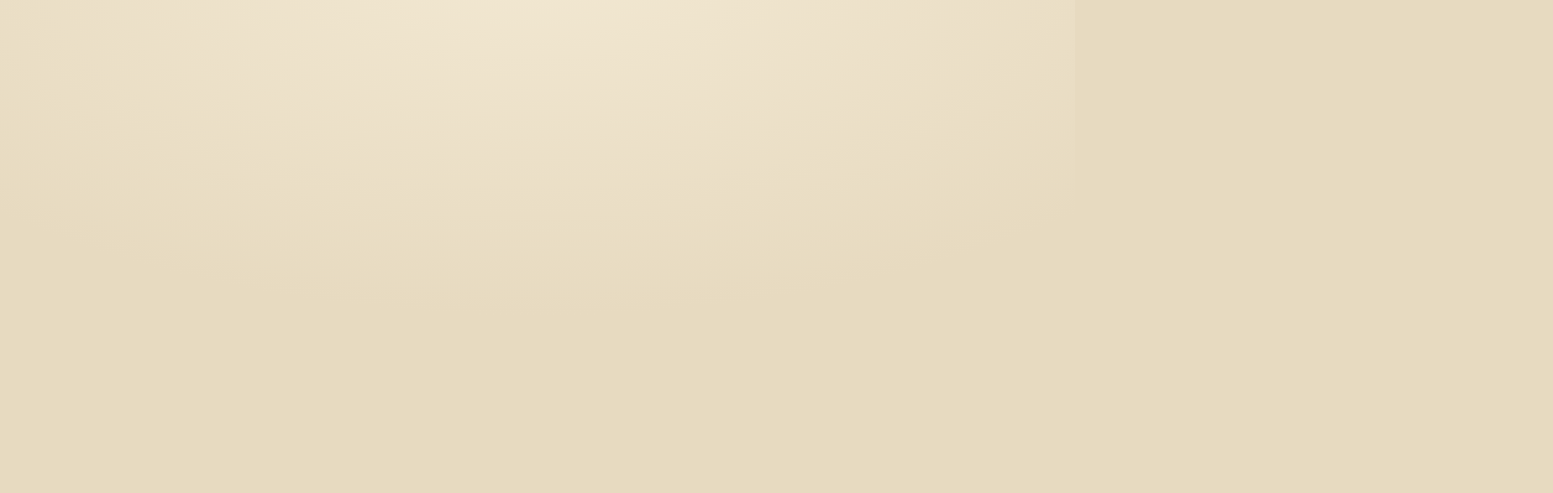
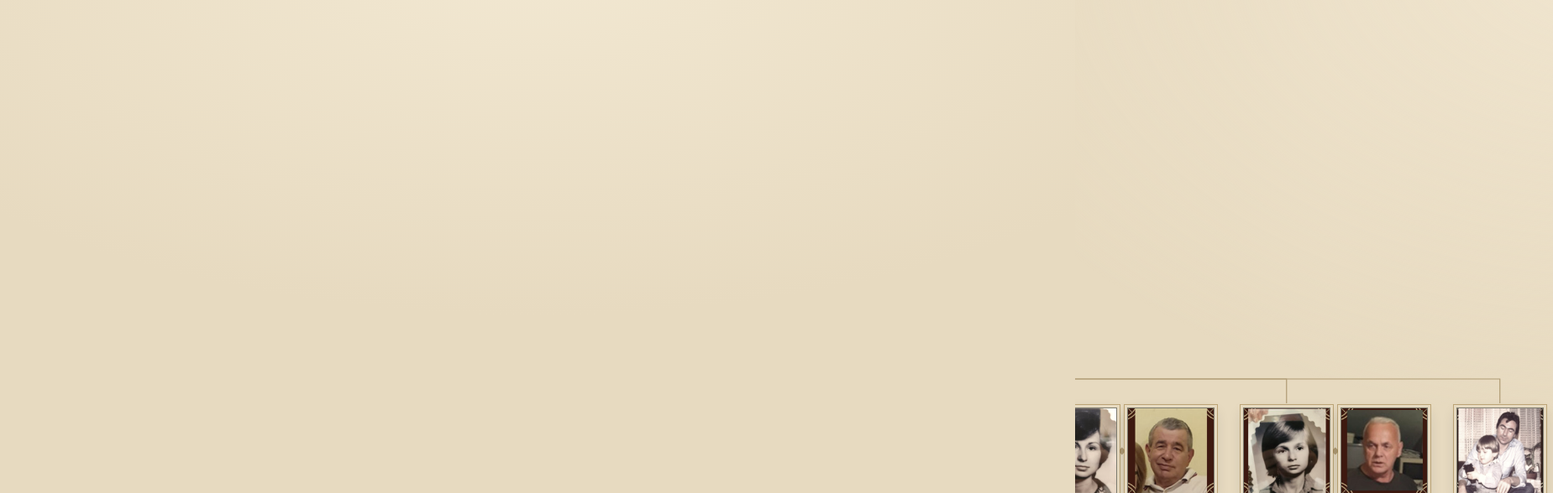
Before and after one commit to HulkGT/stablo, a plain HTML site: page index.html in a window 1280 px wide. Shown: the part 56-644 px from the top of the page at 84% size, 1849 px wide, since content can reach past the window. Drawn offline with Linux system fonts and the light colour scheme; no server answers.

Commit message:
Anzeige ohne CSS-Transform
Karten, Linien und Schriftgroessen werden direkt in Pixeln berechnet;
die Seite scrollt normal statt in einem eigenen Zoom-Container.
Behebt die leere Darstellung auf Android.

Co-Authored-By: Claude Opus 5 <noreply@anthropic.com>
Claude-Session: https://claude.ai/code/session_01CF3aCuN2yWoMQpF4AVeGCg

```diff
--- a/app.js
+++ b/app.js
@@ -8,7 +8,7 @@ var CFG=window.CFG||{}, LABEL=48;
 var state={people:[],couples:[]}, L=null, z=1, sel=null, stamp=null, busy=false, empty=false, fresh={};
 
 var $=function(id){return document.getElementById(id)};
-var stage=$('stage'), wires=$('wires'), viewport=$('viewport'), canvas=$('canvas');
+var stage=$('stage'), wires=$('wires');
 
 /* ---------- pohrana na uređaju ---------- */
 function jget(k,f){ try{ var s=localStorage.getItem(k); return s?JSON.parse(s):f }catch(e){ return f } }
@@ -126,18 +126,22 @@ function card(p,x,y){
   var b=document.createElement('button');
   b.className='p'+(p.d?' dead':'')+((Date.now()-(fresh[p.id]||0)<90000)?' new':'');
   b.type='button'; b.dataset.id=p.id;
-  b.style.left=x+'px'; b.style.top=y+'px';
+  var C=Math.round(Tree.CARD*z);
+  b.style.left=Math.round(x*z)+'px'; b.style.top=Math.round(y*z)+'px';
+  b.style.width=C+'px';
   var src=photoSrc(p);
-  b.innerHTML='<span class="fr">'+(src?'<img src="'+esc(src)+'" alt="">':'<span class="mono">'+esc(initials(p.n))+'</span>')+'</span>'+
-    '<span class="nm">'+esc(p.n)+'</span><span class="yr">'+esc(life(p))+'</span>';
+  var fs=Math.max(8,Math.round(11.5*z)), fy=Math.max(8,Math.round(10.5*z));
+  b.innerHTML='<span class="fr" style="width:'+C+'px;height:'+C+'px">'+
+    (src?'<img src="'+esc(src)+'" alt="">':'<span class="mono" style="font-size:'+Math.round(C*0.26)+'px">'+esc(initials(p.n))+'</span>')+'</span>'+
+    '<span class="nm" style="font-size:'+fs+'px;width:'+Math.round(C*1.2)+'px">'+esc(p.n)+'</span>'+
+    '<span class="yr" style="font-size:'+fy+'px">'+esc(life(p))+'</span>';
   return b;
 }
 function wire(d,red){
   var e=document.createElementNS('http://www.w3.org/2000/svg','path');
   e.setAttribute('d',d); e.setAttribute('fill','none');
   e.setAttribute('stroke',red?'#993720':'#B09B74');
-  e.setAttribute('stroke-width',red?1.8:1.2);
-  e.setAttribute('vector-effect','non-scaling-stroke');
+  e.setAttribute('stroke-width',Math.max(1,(red?1.8:1.2)*z));
   wires.appendChild(e); return e;
 }
 function knot(x,y,r,red){
@@ -147,10 +151,10 @@ function knot(x,y,r,red){
 }
 function render(){
   L=Tree.build(state);
-  var C=L.CARD;
+  var C=L.CARD, Z=function(v){ return v*z };
   stage.querySelectorAll('.p').forEach(function(e){ e.remove() });
   wires.innerHTML='';
-  var W=L.width+2, H=L.height+LABEL+10;
+  var W=Math.round((L.width+2)*z), H=Math.round((L.height+LABEL+10)*z);
   stage.style.width=W+'px'; stage.style.height=H+'px';
   wires.setAttribute('viewBox','0 0 '+W+' '+H);
   wires.setAttribute('width',W); wires.setAttribute('height',H);
@@ -159,7 +163,7 @@ function render(){
     u.m.forEach(function(id){ stage.appendChild(card(L.P[id],u.pos[id],u.y)) });
     if(u.m.length===2){
       var x1=u.pos[u.m[0]]+C, x2=u.pos[u.m[1]], y=u.y+C/2;
-      wire('M'+(x1+4)+' '+y+'H'+(x2-4)); knot((x1+x2)/2,y,4.5);
+      wire('M'+Z(x1+4)+' '+Z(y)+'H'+Z(x2-4)); knot(Z((x1+x2)/2),Z(y),Math.max(2,4.5*z));
     }
     if(u.kids.length){
       var ox=u.x+u.w/2, oy=u.y+C+LABEL-6;
@@ -167,30 +171,25 @@ function render(){
       u.kids.forEach(function(k){
         var kx=k.m.length===2 ? (k.par.indexOf(u)>=0 ? k.pos[k.m[0]]+C/2 : k.x+k.w/2) : k.x+k.w/2;
         k.m.forEach(function(id){ if(L.P[id].pc && L.C[L.P[id].pc]===L.C[u.cid]) kx=k.pos[id]+C/2 });
-        wire('M'+ox+' '+oy+'V'+bus+'H'+kx+'V'+(k.y-5));
+        wire('M'+Z(ox)+' '+Z(oy)+'V'+Z(bus)+'H'+Z(kx)+'V'+Z(k.y-5));
       });
-      knot(ox,oy,3.5);
+      knot(Z(ox),Z(oy),Math.max(2,3.5*z));
     }
   });
   $('count').textContent=state.people.length+' osoba · '+L.gens+' koljena';
-  apply();
 }
 
 /* ---------- zum ---------- */
-function apply(){
-  stage.style.transform='scale('+z+')';
-  canvas.style.width=(parseFloat(stage.style.width)+48)*z+'px';
-  canvas.style.height=(parseFloat(stage.style.height)+86)*z+'px';
-}
-function setZ(v){ z=Math.min(1.8,Math.max(.22,v)); apply() }
-function vw(){ return viewport.clientWidth || window.innerWidth || 360 }
-function vh(){ return viewport.clientHeight || window.innerHeight || 640 }
-function fit(){ setZ(Math.min(1.1,(vw()-16)/(L.width+48))) }      // cijelo stablo odjednom
-function start(){                                                  // čitljiv početak: lica su dovoljno velika
+function apply(){ render() }
+function setZ(v){ z=Math.min(1.8,Math.max(.22,v)); render() }
+function vw(){ return window.innerWidth || document.documentElement.clientWidth || 360 }
+function fit(){ setZ(Math.min(1.1,(vw()-24)/(L.width+40))) }   // cijelo stablo odjednom
+function start(){                                              // čitljiv početak
   setZ(Math.max(.5, Math.min(1, vw()/780)));
   setTimeout(function(){
-    viewport.scrollLeft=Math.max(0,(parseFloat(canvas.style.width)-vw())/2);
-    viewport.scrollTop=0;
+    var el=document.scrollingElement||document.documentElement;
+    el.scrollLeft=Math.max(0,(stage.offsetWidth-vw())/2);
+    el.scrollTop=0;
   },0);
 }
 
--- a/index.html
+++ b/index.html
@@ -39,11 +39,9 @@
 
 <div class="sync" id="sync" hidden></div>
 
-<div class="viewport" id="viewport">
-  <div class="canvas" id="canvas">
-    <div class="stage" id="stage"><svg class="wires" id="wires" aria-hidden="true"></svg></div>
-  </div>
-</div>
+<main class="wrap">
+  <div class="stage" id="stage"><svg class="wires" id="wires" aria-hidden="true"></svg></div>
+</main>
 
 <div class="sheet" id="sheet" hidden></div>
 <div class="modal" id="modal" hidden></div>
--- a/style.css
+++ b/style.css
@@ -6,7 +6,7 @@
   --sans:system-ui,-apple-system,'Segoe UI',Roboto,sans-serif;
 }
 *{box-sizing:border-box;-webkit-tap-highlight-color:transparent}
-html,body{margin:0;height:100%;overscroll-behavior:none}
+html,body{margin:0;min-height:100%}
 body{
   background:radial-gradient(120% 80% at 50% 0%,#F0E5CF 0%,rgba(240,229,207,0) 55%),var(--paper);
   color:var(--ink);font-family:var(--sans);
@@ -29,22 +29,21 @@ button{font:inherit;color:inherit}
 .sync.ok{background:#2f6b4f}
 
 /* Stammbaum */
-.viewport{position:absolute;inset:0;padding-top:calc(58px + env(safe-area-inset-top));overflow:auto;-webkit-overflow-scrolling:touch}
-.canvas{margin:0 auto}
-.stage{position:relative;transform-origin:0 0;padding:26px 24px 60px;width:max-content}
-.wires{position:absolute;inset:0;overflow:visible;pointer-events:none}
+.wrap{padding:calc(70px + env(safe-area-inset-top)) 16px 90px;display:block}
+.stage{position:relative;margin:0 auto}
+.wires{position:absolute;left:0;top:0;overflow:visible;pointer-events:none}
 
-.p{position:absolute;width:var(--card);display:flex;flex-direction:column;align-items:center;gap:6px;
+.p{position:absolute;display:flex;flex-direction:column;align-items:center;gap:5px;
   background:none;border:0;padding:0;text-align:center}
-.fr{width:var(--card);height:var(--card);position:relative;overflow:hidden;background:var(--paper2);
+.fr{position:relative;overflow:hidden;background:var(--paper2);
   border:1px solid rgba(31,44,51,.5);box-shadow:0 0 0 3px var(--paper),0 0 0 4px rgba(156,122,60,.55),0 6px 16px rgba(31,44,51,.16)}
 .fr img{width:100%;height:100%;object-fit:cover;display:block;filter:sepia(.16) saturate(.9)}
 .p.dead .fr img{filter:sepia(.32) saturate(.5)}
-.mono{width:100%;height:100%;display:grid;place-items:center;font-family:var(--serif);font-size:26px;color:var(--brass)}
+.mono{width:100%;height:100%;display:grid;place-items:center;font-family:var(--serif);color:var(--brass)}
 .mono::after{content:"";position:absolute;inset:11px;border:1px solid rgba(156,122,60,.42);
   clip-path:polygon(50% 0,100% 50%,50% 100%,0 50%)}
-.nm{font-size:.72rem;font-weight:700;line-height:1.25;letter-spacing:.04em;text-transform:uppercase;width:124px}
-.yr{font-size:.68rem;color:var(--ink2);font-variant-numeric:tabular-nums}
+.nm{font-weight:700;line-height:1.2;letter-spacing:.03em;text-transform:uppercase}
+.yr{color:var(--ink2);font-variant-numeric:tabular-nums;white-space:nowrap}
 .p.new .fr{box-shadow:0 0 0 3px var(--paper),0 0 0 5px var(--seal),0 6px 16px rgba(31,44,51,.2)}
 
 /* Listić i obrasci */
```
